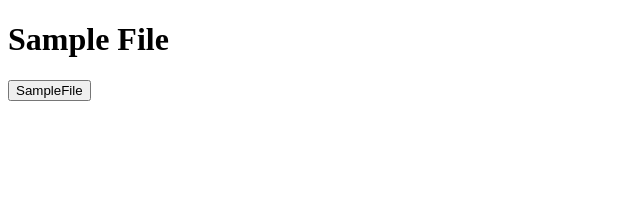
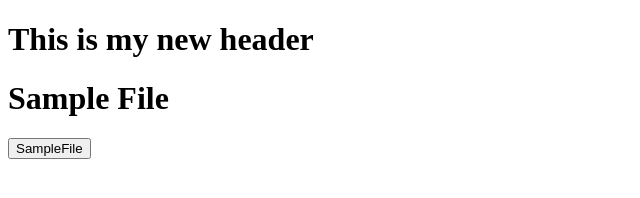
Before and after one commit to OmerSalimMohmand/JS-Essentials, a plain HTML site: page SampleFolder/sample_file.html in a window 1280 px wide. Shown: the whole page, without its empty margins (0-640 px from the left). Drawn offline with Linux system fonts and the light colour scheme.

Commit message:
Added new header

```diff
--- a/SampleFolder/sample_file.html
+++ b/SampleFolder/sample_file.html
@@ -4,6 +4,7 @@
   <title>Sample File</title>
 </head>
 <body>
+  <h1>This is my new header</h1>
   <h1>Sample File</h1>
   <button>SampleFile</button>
 </body>
```
